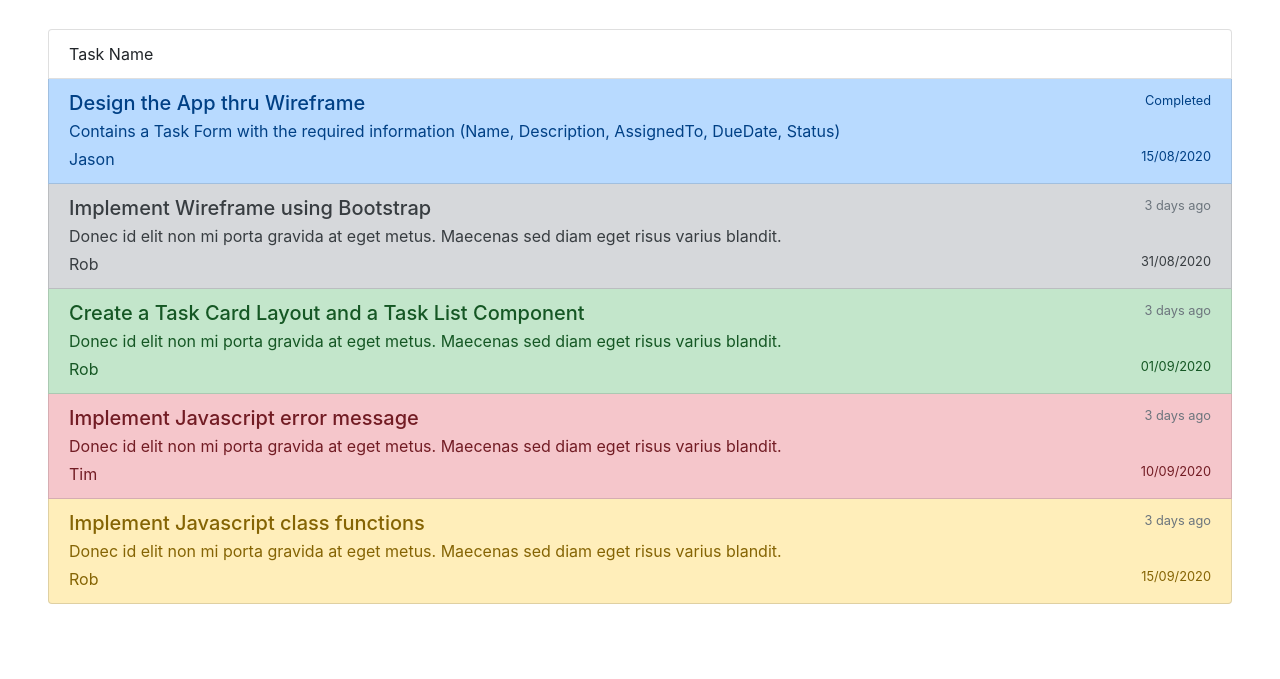
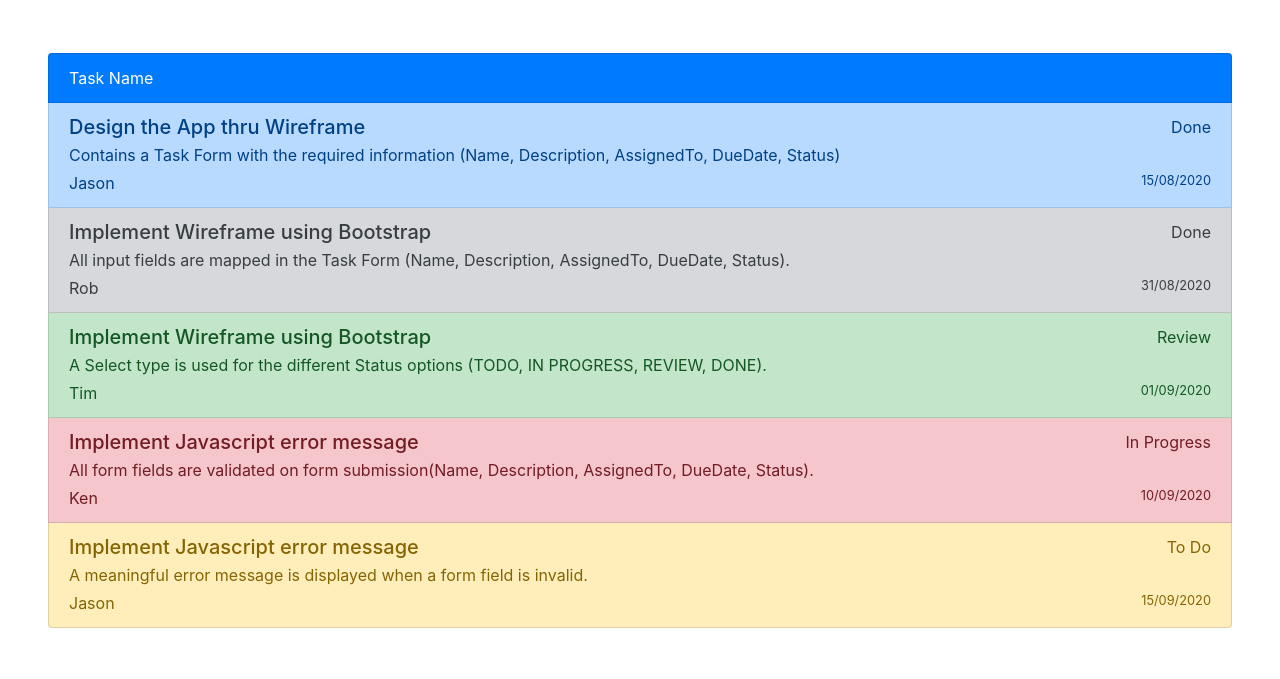
Before and after one commit to robbieme143/Task-Planner, a plain HTML site: page index.html in a window 1280 px wide. Shown: the part 121-800 px from the top of the page. Drawn offline with nearby package versions, Linux system fonts and the light colour scheme.

Commit message:
updated index

```diff
--- a/index.html
+++ b/index.html
@@ -12,17 +12,17 @@
 <body>
 
   <main>
-    <section class="container p-2">
-      <h1>Task Planner</h1>
+    <section class="container p-2 ">
+      <h1>Task Planner</h1><br>
       <input type="submit" name="newTask" value="Create a New Task">
     </section>
 
-    <section class="list-group p-5">
-      <li class="list-group-item">Task Name</li>
+    <section class="list-group p-5 text-white">
+      <li class="list-group-item bg-primary">Task Name</li>
       <a href="#" class="list-group-item list-group-item-primary list-group-item-action">
         <div class="d-flex w-100 justify-content-between">
           <h5 class="mb-1">Design the App thru Wireframe</h5>
-          <small>Completed</small>
+          <Medium>Done</Medium>
         </div>
         <p class="mb-1">Contains a Task Form with the required information (Name, Description, AssignedTo, DueDate, Status)</p>
         <div class="d-flex w-100 justify-content-between">
@@ -32,41 +32,41 @@
       <a href="#" class="list-group-item list-group-item-secondary list-group-item-action">
         <div class="d-flex w-100 justify-content-between">
           <h5 class="mb-1">Implement Wireframe using Bootstrap</h5>
-          <small class="text-muted">3 days ago</small>
+          <Medium>Done</Medium>
         </div>
-        <p class="mb-1">Donec id elit non mi porta gravida at eget metus. Maecenas sed diam eget risus varius blandit.</p>
+        <p class="mb-1">All input fields are mapped in the Task Form (Name, Description, AssignedTo, DueDate, Status).</p>
         <div class="d-flex w-100 justify-content-between">
           <medium>Rob</medium><small>31/08/2020</small>
           </div>
       </a>
       <a href="#" class="list-group-item list-group-item-success list-group-item-action">
         <div class="d-flex w-100 justify-content-between">
-          <h5 class="mb-1">Create a Task Card Layout and a Task List Component</h5>
-          <small class="text-muted">3 days ago</small>
+          <h5 class="mb-1">Implement Wireframe using Bootstrap</h5>
+          <Medium>Review</Medium>
         </div>
-        <p class="mb-1">Donec id elit non mi porta gravida at eget metus. Maecenas sed diam eget risus varius blandit.</p>
+        <p class="mb-1">A Select type is used for the different Status options (TODO, IN PROGRESS, REVIEW, DONE).</p>
         <div class="d-flex w-100 justify-content-between">
-          <medium>Rob</medium><small>01/09/2020</small>
+          <medium>Tim</medium><small>01/09/2020</small>
           </div>
         </a>
       <a href="#" class="list-group-item list-group-item-danger list-group-item-action">
         <div class="d-flex w-100 justify-content-between">
           <h5 class="mb-1">Implement Javascript error message</h5>
-          <small class="text-muted">3 days ago</small>
+          <Medium>In Progress</Medium>
         </div>
-        <p class="mb-1">Donec id elit non mi porta gravida at eget metus. Maecenas sed diam eget risus varius blandit.</p>
+        <p class="mb-1">All form fields are validated on form submission(Name, Description, AssignedTo, DueDate, Status).</p>
         <div class="d-flex w-100 justify-content-between">
-        <medium>Tim</medium><small>10/09/2020</small>
+        <medium>Ken</medium><small>10/09/2020</small>
         </div>
       </a>
       <a href="#" class="list-group-item list-group-item-warning list-group-item-action">
         <div class="d-flex w-100 justify-content-between">
-          <h5 class="mb-1">Implement Javascript class functions</h5>
-          <small class="text-muted">3 days ago</small>
+          <h5 class="mb-1">Implement Javascript error message</h5>
+          <Medium>To Do</Medium>
         </div>
-        <p class="mb-1">Donec id elit non mi porta gravida at eget metus. Maecenas sed diam eget risus varius blandit.</p>
+        <p class="mb-1">A meaningful error message is displayed when a form field is invalid.</p>
         <div class="d-flex w-100 justify-content-between">
-        <medium>Rob</medium><small>15/09/2020</small>
+        <medium>Jason</medium><small>15/09/2020</small>
         </div>
       </a>
     </section>
```
